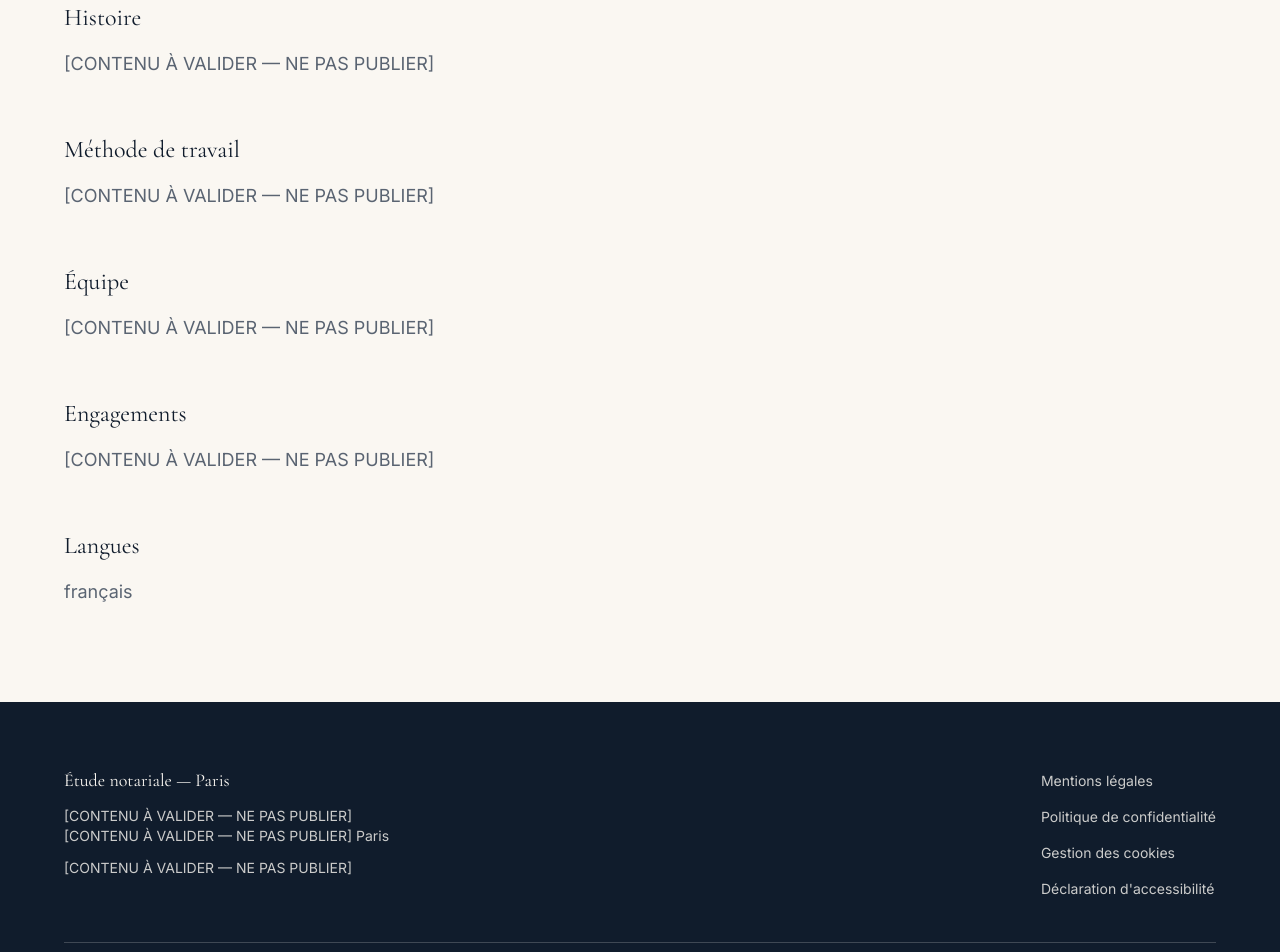
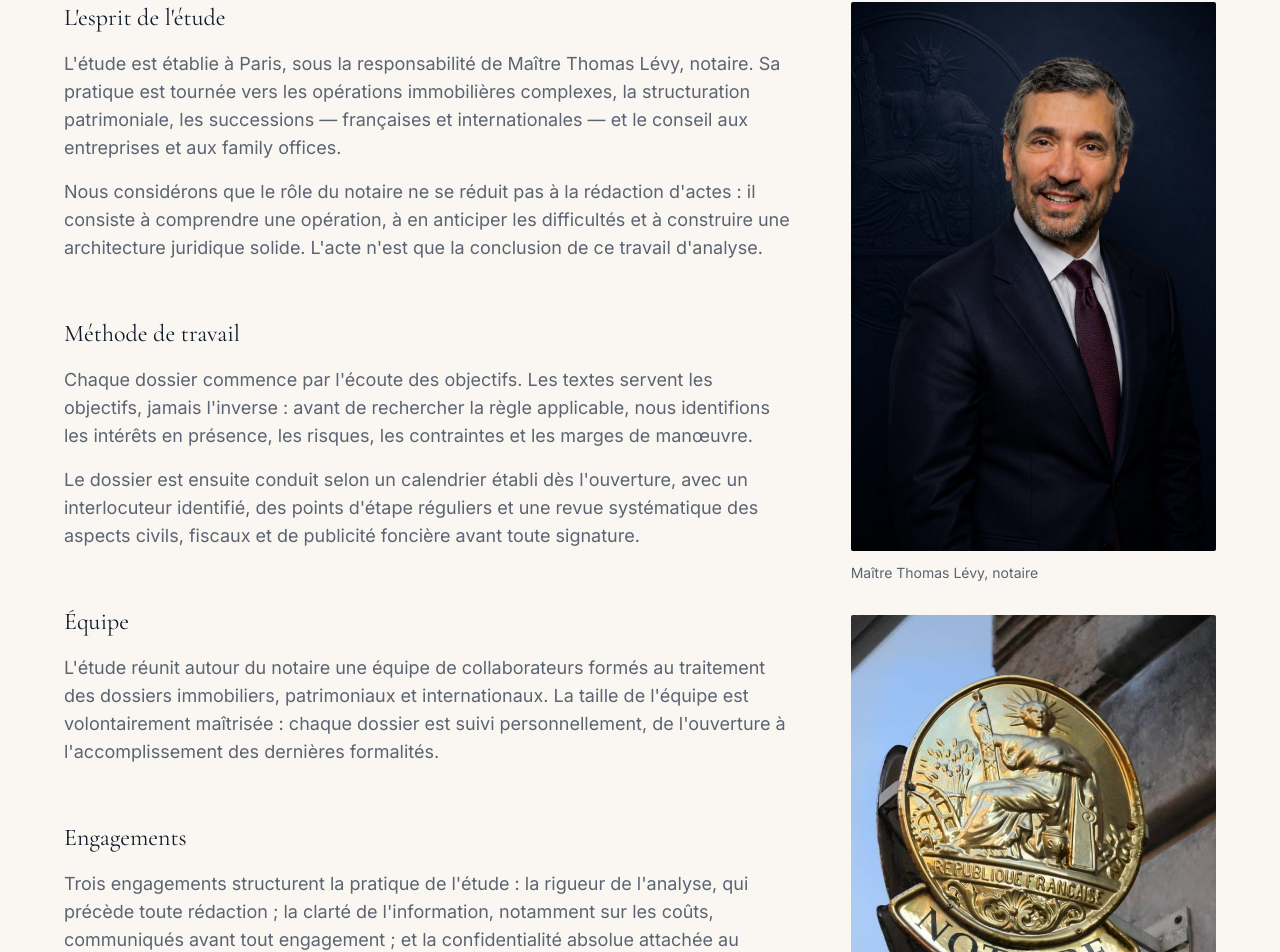
Before and after one commit to thomaslevy-commits/site-internet-etude-notariale, a Next.js app: page /etude in a window 1280 px wide. Shown: the part 259-1211 px from the top of the page. Built offline with nearby package versions, Linux system fonts and the light colour scheme; no server answers.

Commit message:
Rédiger les contenus de l'accueil, de l'étude, des honoraires et de la FAQ ; câbler les visuels
Projet de contenus soumis à la validation du notaire (dérogation assumée au §9,
sur instruction expresse — site privé, noindex, garde de production active).

```diff
--- a/content/faq.mdx
+++ b/content/faq.mdx
@@ -1,17 +1,27 @@
 ---
 themes:
-  - titre: "Questions générales"
+  - titre: "Le rôle du notaire"
     questions:
-      - question: "[CONTENU À VALIDER — NE PAS PUBLIER]"
-        reponse: "[CONTENU À VALIDER — NE PAS PUBLIER]"
-      - question: "[CONTENU À VALIDER — NE PAS PUBLIER] (2)"
-        reponse: "[CONTENU À VALIDER — NE PAS PUBLIER]"
+      - question: "Quel est le rôle du notaire dans une opération immobilière ou patrimoniale ?"
+        reponse: "Le notaire est un officier public nommé par l'État. Il confère aux actes qu'il reçoit l'authenticité, qui leur donne date certaine et force exécutoire. Au-delà de la rédaction, son rôle consiste à comprendre l'opération, à anticiper les difficultés juridiques et fiscales et à construire une architecture sûre avant de dresser l'acte."
+      - question: "Le notaire conseille-t-il les deux parties à un même acte ?"
+        reponse: "Oui. Tenu à un devoir d'impartialité, le notaire éclaire l'ensemble des parties sur la portée de leurs engagements. Chaque partie conserve par ailleurs la faculté de se faire assister de son propre notaire, sans surcoût : les émoluments sont alors partagés entre les études."
+      - question: "Les échanges avec l'étude sont-ils confidentiels ?"
+        reponse: "Le notaire et l'ensemble de ses collaborateurs sont tenus au secret professionnel, qui couvre toutes les informations confiées à l'étude, y compris avant l'ouverture d'un dossier."
   - titre: "Rendez-vous et déroulement d'un dossier"
     questions:
-      - question: "[CONTENU À VALIDER — NE PAS PUBLIER]"
-        reponse: "[CONTENU À VALIDER — NE PAS PUBLIER]"
-  - titre: "Émoluments et frais"
+      - question: "Comment prendre rendez-vous avec l'étude ?"
+        reponse: "Vous pouvez prendre rendez-vous en ligne, par téléphone ou par courriel. Un premier échange permet de cerner votre situation, d'identifier les pièces utiles et de définir le calendrier de l'opération."
+      - question: "Quelles pièces préparer avant un premier rendez-vous ?"
+        reponse: "Les pièces d'identité et de situation familiale, ainsi que les documents propres à l'opération : titre de propriété, statuts de société, offre de prêt ou contrat préliminaire, selon le cas. La liste précise vous est communiquée lors de la prise de rendez-vous."
+      - question: "Dans quels délais un acte peut-il être signé ?"
+        reponse: "Le délai dépend de la nature de l'opération et des formalités préalables : purge des droits de préemption, obtention du financement, pièces d'urbanisme ou réponses des administrations. Un calendrier prévisionnel est établi dès l'ouverture du dossier et suivi avec vous."
+  - titre: "Coût des actes"
     questions:
-      - question: "[CONTENU À VALIDER — NE PAS PUBLIER]"
-        reponse: "[CONTENU À VALIDER — NE PAS PUBLIER]"
+      - question: "Que recouvrent les « frais de notaire » ?"
+        reponse: "Pour l'essentiel, des impôts perçus pour le compte de l'État et des collectivités (droits d'enregistrement, taxe de publicité foncière), des débours avancés auprès de tiers, et les émoluments réglementés du notaire, identiques dans toutes les études de France. Le détail figure sur la page Honoraires."
+      - question: "Le coût d'un acte est-il connu à l'avance ?"
+        reponse: "Oui. Un état prévisionnel des frais est établi avant la signature. Pour les prestations à honoraires libres, le montant ou le mode de calcul est convenu par écrit avant toute intervention."
+      - question: "Certaines prestations donnent-elles lieu à des honoraires distincts ?"
+        reponse: "Les consultations, audits, négociations et missions d'ingénierie patrimoniale ne relèvent pas du tarif réglementé et font l'objet d'honoraires librement convenus, portés à votre connaissance avant l'engagement de la mission."
 ---
--- a/src/app/etude/page.tsx
+++ b/src/app/etude/page.tsx
@@ -1,19 +1,42 @@
 import type { Metadata } from "next";
-import { PLACEHOLDER } from "@/lib/content";
+import Image from "next/image";
 import { etude } from "@/config/etude";
 
 export const metadata: Metadata = {
   title: "L'étude",
-  description: PLACEHOLDER,
+  description:
+    "Une étude notariale parisienne dédiée à l'immobilier complexe, à la structuration patrimoniale et aux dossiers internationaux. Méthode, équipe et engagements.",
   alternates: { canonical: "/etude" },
 };
 
-const SECTIONS = [
-  "Histoire",
-  "Méthode de travail",
-  "Équipe",
-  "Engagements",
-] as const;
+const SECTIONS: { titre: string; contenu: string[] }[] = [
+  {
+    titre: "L'esprit de l'étude",
+    contenu: [
+      "L'étude est établie à Paris, sous la responsabilité de Maître Thomas Lévy, notaire. Sa pratique est tournée vers les opérations immobilières complexes, la structuration patrimoniale, les successions — françaises et internationales — et le conseil aux entreprises et aux family offices.",
+      "Nous considérons que le rôle du notaire ne se réduit pas à la rédaction d'actes : il consiste à comprendre une opération, à en anticiper les difficultés et à construire une architecture juridique solide. L'acte n'est que la conclusion de ce travail d'analyse.",
+    ],
+  },
+  {
+    titre: "Méthode de travail",
+    contenu: [
+      "Chaque dossier commence par l'écoute des objectifs. Les textes servent les objectifs, jamais l'inverse : avant de rechercher la règle applicable, nous identifions les intérêts en présence, les risques, les contraintes et les marges de manœuvre.",
+      "Le dossier est ensuite conduit selon un calendrier établi dès l'ouverture, avec un interlocuteur identifié, des points d'étape réguliers et une revue systématique des aspects civils, fiscaux et de publicité foncière avant toute signature.",
+    ],
+  },
+  {
+    titre: "Équipe",
+    contenu: [
+      "L'étude réunit autour du notaire une équipe de collaborateurs formés au traitement des dossiers immobiliers, patrimoniaux et internationaux. La taille de l'équipe est volontairement maîtrisée : chaque dossier est suivi personnellement, de l'ouverture à l'accomplissement des dernières formalités.",
+    ],
+  },
+  {
+    titre: "Engagements",
+    contenu: [
+      "Trois engagements structurent la pratique de l'étude : la rigueur de l'analyse, qui précède toute rédaction ; la clarté de l'information, notamment sur les coûts, communiqués avant tout engagement ; et la confidentialité absolue attachée au secret professionnel.",
+    ],
+  },
+];
 
 export default function PageEtude() {
   return (
@@ -21,16 +44,48 @@ export default function PageEtude() {
       <h1 className="font-serif text-4xl font-medium tracking-tight text-night">
         L&apos;étude
       </h1>
-      {SECTIONS.map((titre) => (
-        <section key={titre} className="mt-14 max-w-3xl">
-          <h2 className="font-serif text-2xl text-night">{titre}</h2>
-          <p className="mt-4 text-slate-soft">{PLACEHOLDER}</p>
-        </section>
-      ))}
-      <section className="mt-14 max-w-3xl">
-        <h2 className="font-serif text-2xl text-night">Langues</h2>
-        <p className="mt-4 text-slate-soft">{etude.langues.join(", ")}</p>
-      </section>
+      <div className="mt-14 grid gap-14 lg:grid-cols-[2fr,1fr]">
+        <div>
+          {SECTIONS.map((section) => (
+            <section key={section.titre} className="mb-14 max-w-3xl">
+              <h2 className="font-serif text-2xl text-night">{section.titre}</h2>
+              {section.contenu.map((paragraphe) => (
+                <p key={paragraphe.slice(0, 40)} className="mt-4 text-slate-soft">
+                  {paragraphe}
+                </p>
+              ))}
+            </section>
+          ))}
+          <section className="max-w-3xl">
+            <h2 className="font-serif text-2xl text-night">Langues</h2>
+            <p className="mt-4 text-slate-soft">
+              L&apos;étude reçoit en {etude.langues.join(" et en ")}.
+            </p>
+          </section>
+        </div>
+        <div className="flex flex-col gap-8">
+          <figure>
+            <Image
+              src="/images/portrait.jpg"
+              alt="Maître Thomas Lévy, notaire à Paris"
+              width={880}
+              height={1322}
+              className="w-full rounded-sm"
+              priority
+            />
+            <figcaption className="mt-3 text-sm text-slate-soft">
+              Maître Thomas Lévy, notaire
+            </figcaption>
+          </figure>
+          <Image
+            src="/images/panonceau.jpg"
+            alt="Panonceau de notaire à l'effigie de la République française"
+            width={680}
+            height={1025}
+            className="w-full rounded-sm"
+          />
+        </div>
+      </div>
     </main>
   );
 }
--- a/src/app/honoraires/page.tsx
+++ b/src/app/honoraires/page.tsx
@@ -1,23 +1,45 @@
 import type { Metadata } from "next";
-import { PLACEHOLDER } from "@/lib/content";
 
 export const metadata: Metadata = {
   title: "Honoraires",
-  description: PLACEHOLDER,
+  description:
+    "Comprendre le coût d'un acte notarié : émoluments réglementés, débours, droits et taxes, honoraires libres. Une information claire avant tout engagement.",
   alternates: { canonical: "/honoraires" },
 };
 
 /**
- * Gabarit Honoraires (§8) : quatre sections, aucune simulation chiffrée,
- * aucun montant. Les textes validés citeront les références en vigueur
- * (art. L. 444-1 et s. C. com.) — à vérifier avant publication.
+ * Page Honoraires (§8) : quatre sections, aucune simulation chiffrée,
+ * aucun montant. Références : art. L. 444-1 et s. C. com. et arrêtés
+ * tarifaires en vigueur — à vérifier avant publication.
  */
-const SECTIONS = [
-  "Émoluments réglementés",
-  "Débours",
-  "Droits et taxes",
-  "Honoraires libres",
-] as const;
+const SECTIONS: { titre: string; contenu: string[] }[] = [
+  {
+    titre: "Émoluments réglementés",
+    contenu: [
+      "La rémunération du notaire est, pour la plupart des actes, fixée par un tarif national réglementé (articles L. 444-1 et suivants du code de commerce et arrêtés pris pour leur application). Ce tarif est identique pour tous les notaires de France : à acte égal, émolument égal, quelle que soit l'étude choisie.",
+      "Les émoluments sont tantôt fixes, tantôt proportionnels à la valeur énoncée à l'acte, selon un barème dégressif par tranches. Ils rémunèrent l'analyse juridique, la rédaction, la réception de l'acte et l'accomplissement des formalités qui lui sont attachées.",
+    ],
+  },
+  {
+    titre: "Débours",
+    contenu: [
+      "Les débours correspondent aux sommes que l'étude avance pour le compte de son client auprès de tiers : état hypothécaire, documents d'urbanisme, extraits cadastraux, pièces d'état civil, intervention d'un géomètre ou d'un syndic, notamment. Ils sont restitués à l'euro près et détaillés dans le compte remis à l'issue du dossier.",
+    ],
+  },
+  {
+    titre: "Droits et taxes",
+    contenu: [
+      "La part la plus importante des sommes versées à l'occasion d'un acte — couramment dénommées « frais de notaire » — est en réalité constituée d'impôts perçus pour le compte de l'État et des collectivités : droits d'enregistrement, taxe de publicité foncière, contribution de sécurité immobilière, TVA le cas échéant. Le notaire les collecte et les reverse intégralement au Trésor public.",
+    ],
+  },
+  {
+    titre: "Honoraires libres",
+    contenu: [
+      "Les prestations qui ne relèvent pas du tarif réglementé — consultations juridiques, négociations, audits, ingénierie patrimoniale ou accompagnement d'opérations complexes — donnent lieu à des honoraires librement convenus. Leur montant ou leur mode de calcul est convenu par écrit avec le client avant toute intervention, conformément à l'article L. 444-1 du code de commerce.",
+      "Un devis ou une convention d'honoraires est remis sur demande. Un rendez-vous permet d'examiner votre situation et de préciser le coût prévisible de l'opération envisagée.",
+    ],
+  },
+];
 
 export default function PageHonoraires() {
   return (
@@ -25,10 +47,19 @@ export default function PageHonoraires() {
       <h1 className="font-serif text-4xl font-medium tracking-tight text-night">
         Honoraires
       </h1>
-      {SECTIONS.map((titre) => (
-        <section key={titre} className="mt-14 max-w-3xl">
-          <h2 className="font-serif text-2xl text-night">{titre}</h2>
-          <p className="mt-4 text-slate-soft">{PLACEHOLDER}</p>
+      <p className="mt-6 max-w-3xl text-slate-soft">
+        Le coût d'un acte notarié obéit à des règles précises. Il se compose de
+        quatre éléments de nature différente, présentés ci-dessous, dont un
+        seul constitue la rémunération de l'étude.
+      </p>
+      {SECTIONS.map((section) => (
+        <section key={section.titre} className="mt-14 max-w-3xl">
+          <h2 className="font-serif text-2xl text-night">{section.titre}</h2>
+          {section.contenu.map((paragraphe) => (
+            <p key={paragraphe.slice(0, 40)} className="mt-4 text-slate-soft">
+              {paragraphe}
+            </p>
+          ))}
         </section>
       ))}
     </main>
--- a/src/config/etude.ts
+++ b/src/config/etude.ts
@@ -1,13 +1,13 @@
 /**
  * Source unique des coordonnées et informations de l'étude (CLAUDE.md §7).
  * Aucune coordonnée ne doit figurer en dur dans un composant : tout provient d'ici.
- * Les valeurs sont des placeholders bloquants au build de production (§9).
+ * Le NAP reste en placeholder — à renseigner par le notaire (bloquant en production).
  */
 export const PLACEHOLDER_ETUDE = "[CONTENU À VALIDER — NE PAS PUBLIER]";
 
 export const etude = {
-  nom: "Étude notariale — Paris",
-  denominationComplete: PLACEHOLDER_ETUDE,
+  nom: "Étude Thomas Lévy — Notaire à Paris",
+  denominationComplete: "Maître Thomas Lévy, notaire à Paris",
   adresse: {
     ligne1: PLACEHOLDER_ETUDE,
     codePostal: PLACEHOLDER_ETUDE,
@@ -16,8 +16,8 @@ export const etude = {
   },
   telephone: PLACEHOLDER_ETUDE,
   email: PLACEHOLDER_ETUDE,
-  horaires: PLACEHOLDER_ETUDE,
-  langues: ["français"],
+  horaires: "Du lundi au vendredi, de 9 h à 19 h, sur rendez-vous.",
+  langues: ["français", "anglais"],
   liens: {
     /** Fiche Google Maps de l'étude (lien statique — pas d'iframe, §8). */
     googleMaps: "https://maps.google.com/?cid=15064672117259351290",
```
